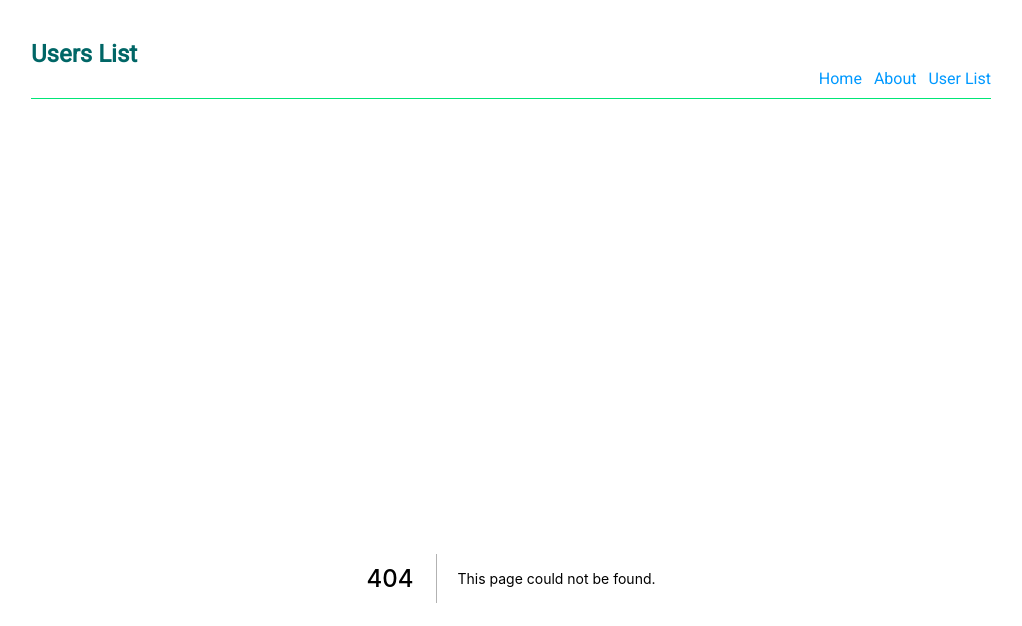
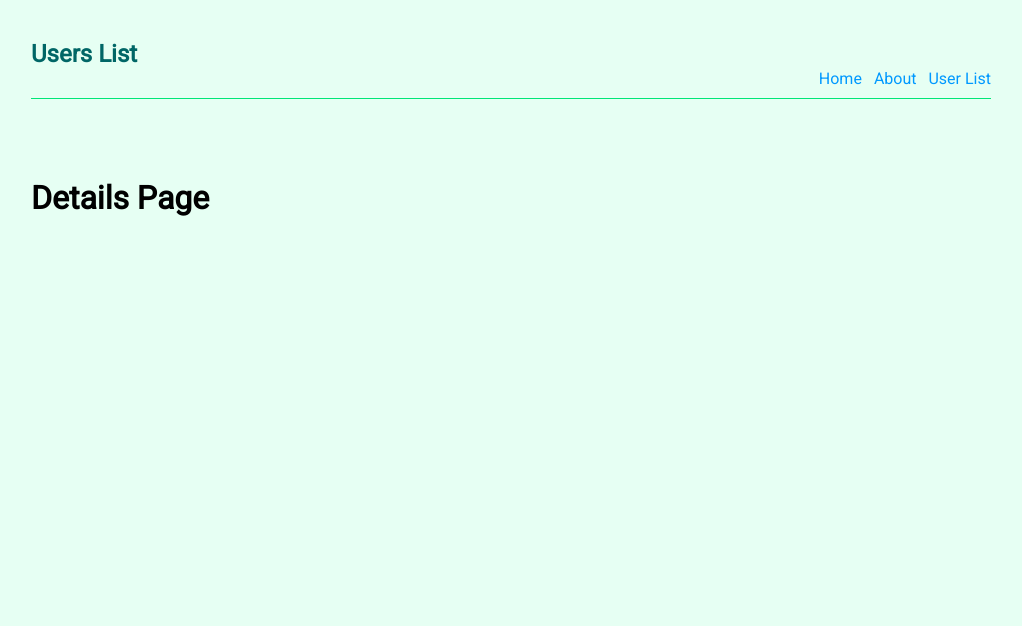
Before and after one commit to NeginSal/UserList, a Next.js app: page /users/1 in a window 1280 px wide. Before the commit this address had no page. Shown: the top 626 px of the page, without its empty margins (129-1151 px from the left). Built offline with nearby package versions, Linux system fonts and the light colour scheme.

Commit message:
add id.js

```diff
--- /dev/null
+++ b/pages/users/[id].js
@@ -0,0 +1,9 @@
+const Details = () => {
+    return (
+        <div>
+            <h1>Details Page</h1>
+        </div>
+     );
+}
+
+export default Details;
--- a/pages/users/index.js
+++ b/pages/users/index.js
@@ -1,4 +1,5 @@
 import styles from '../../styles/users.module.css'
+import Link from 'next/link'
 
 export const getStaticProps = async () => {
     const res = await fetch('https://jsonplaceholder.typicode.com/posts');
@@ -13,11 +14,11 @@
         <div>
             <h1>All Users</h1>
             {users.map(user => (
-                <div key={user.id}>
+                <Link href={'/users/' + user.id } key={user.id}>
                     <a className={styles.single}>
                         <h3>User {user.id}</h3>
                     </a>
-                </div>
+                </Link>
             ))}
         </div>
      );
```
